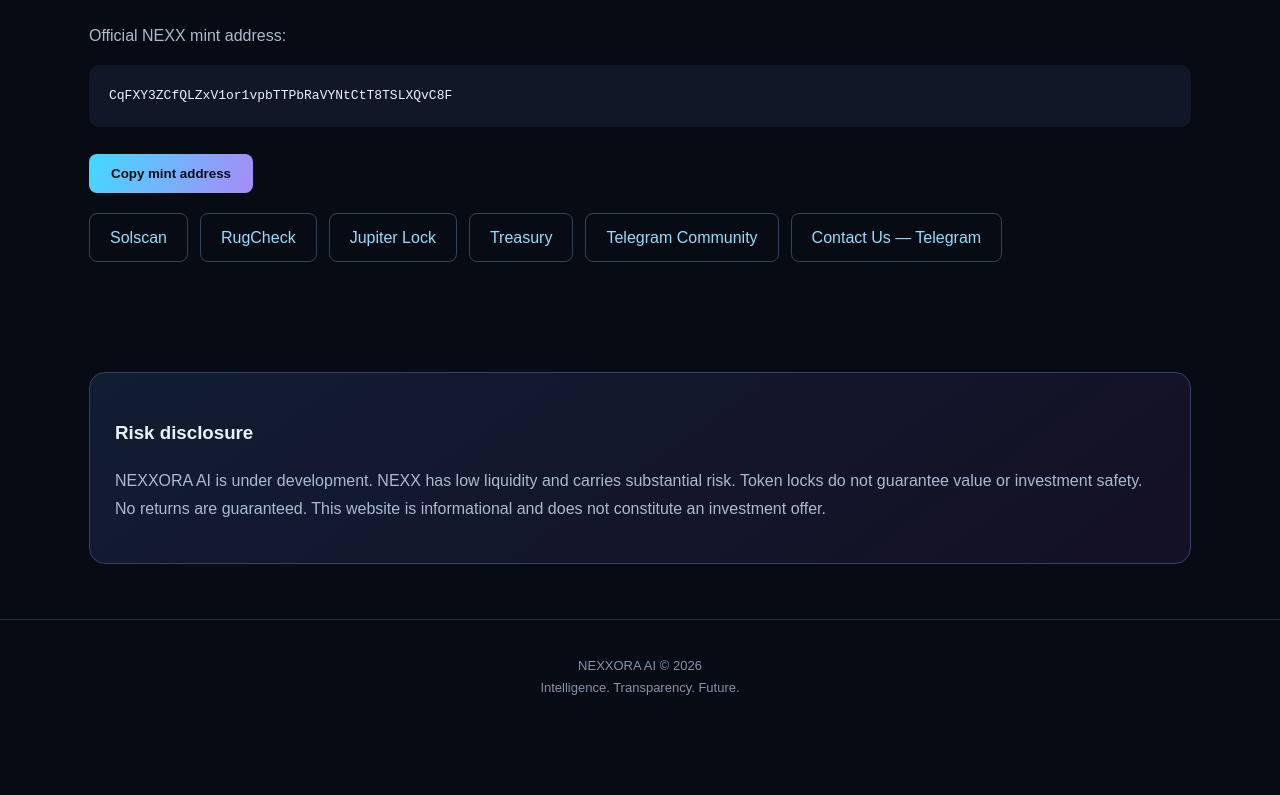
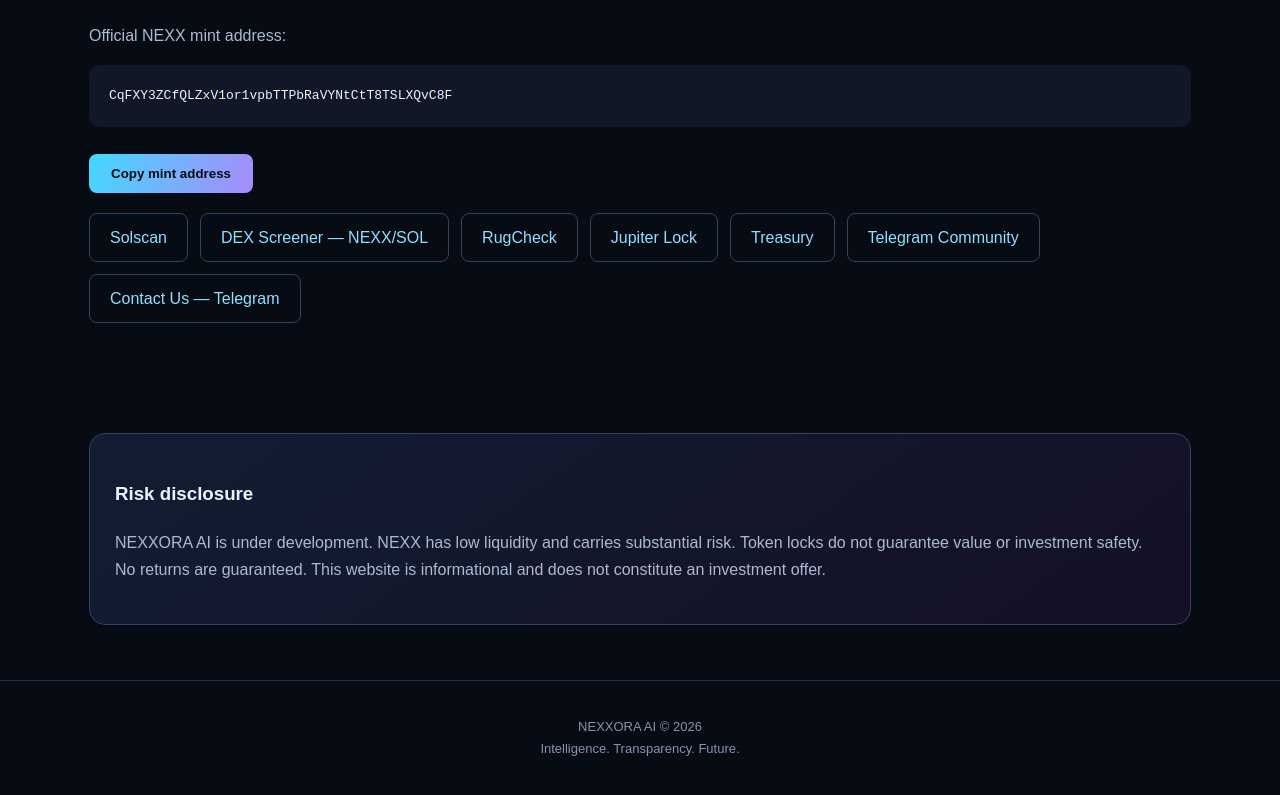
Before and after one commit to nexxoraai/nexxoraai.github.io, a plain HTML site: page index.html in a window 1280 px wide. Shown: the part 3563-4358 px from the top of the page. Before the commit the page ends 4297 px from the top, so only its background shows below. Drawn offline with Linux system fonts and the light colour scheme.

Commit message:
Add direct NEXX market chart link

```diff
--- a/index.html
+++ b/index.html
@@ -118,6 +118,7 @@ footer{text-align:center;border-top:1px solid #203047;padding:35px 20px;color:#8
 <button onclick="navigator.clipboard.writeText(document.getElementById('mint').textContent).then(()=>this.textContent='Copied').catch(()=>this.textContent='Copy manually')">Copy mint address</button>
 <div class="links">
 <a href="https://solscan.io/token/CqFXY3ZCfQLZxV1or1vpbTTPbRaVYNtCtT8TSLXQvC8F">Solscan</a>
+<a href="https://dexscreener.com/solana/eednodxrynxaqpnwnvmbtrzg8g8sq5bkqtdhh5or8bht">DEX Screener — NEXX/SOL</a>
 <a href="https://rugcheck.xyz/tokens/CqFXY3ZCfQLZxV1or1vpbTTPbRaVYNtCtT8TSLXQvC8F">RugCheck</a>
 <a href="https://lock.jup.ag/">Jupiter Lock</a>
 <a href="https://solscan.io/account/7wUTW7uuheY2yxbUFrJz48HYGFpsbv5DNzwLcJirXpbG">Treasury</a>
```
